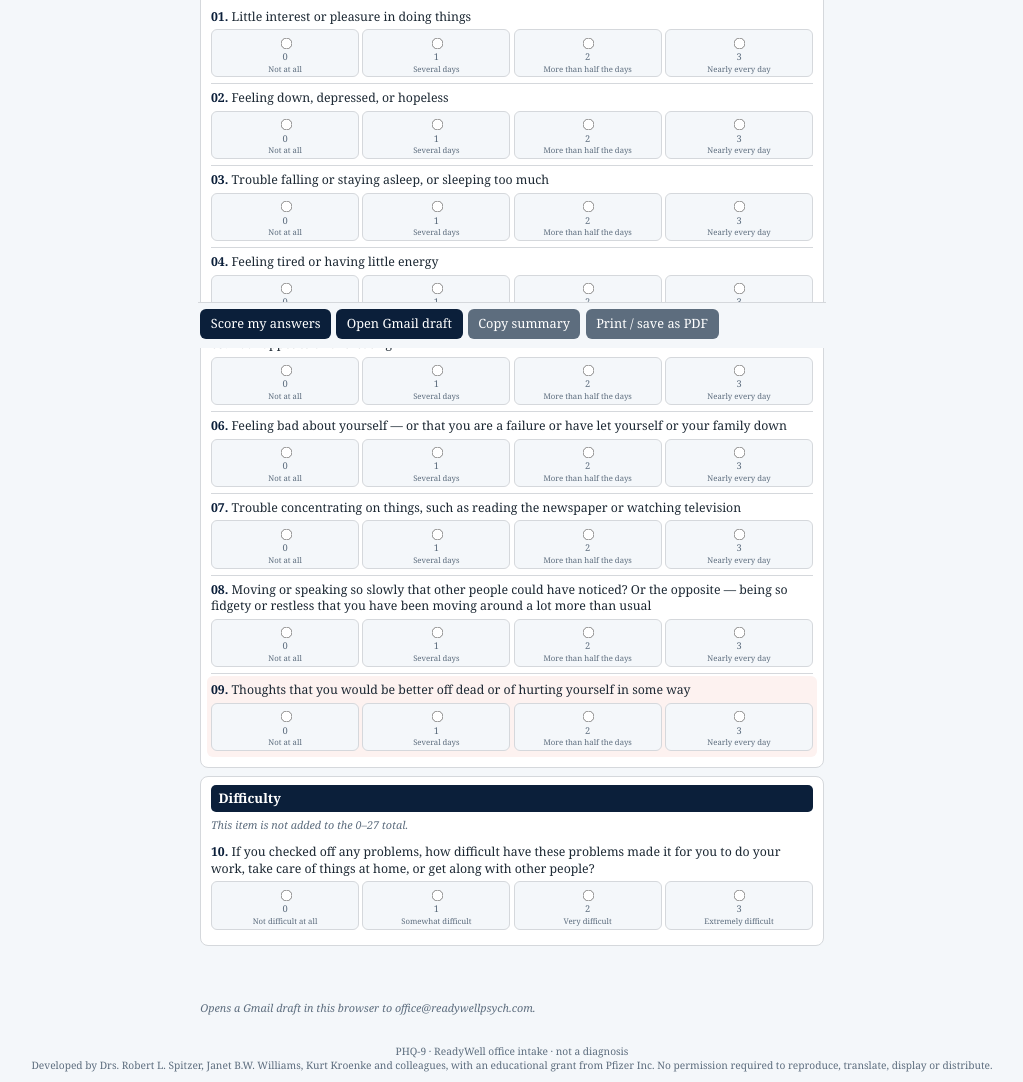
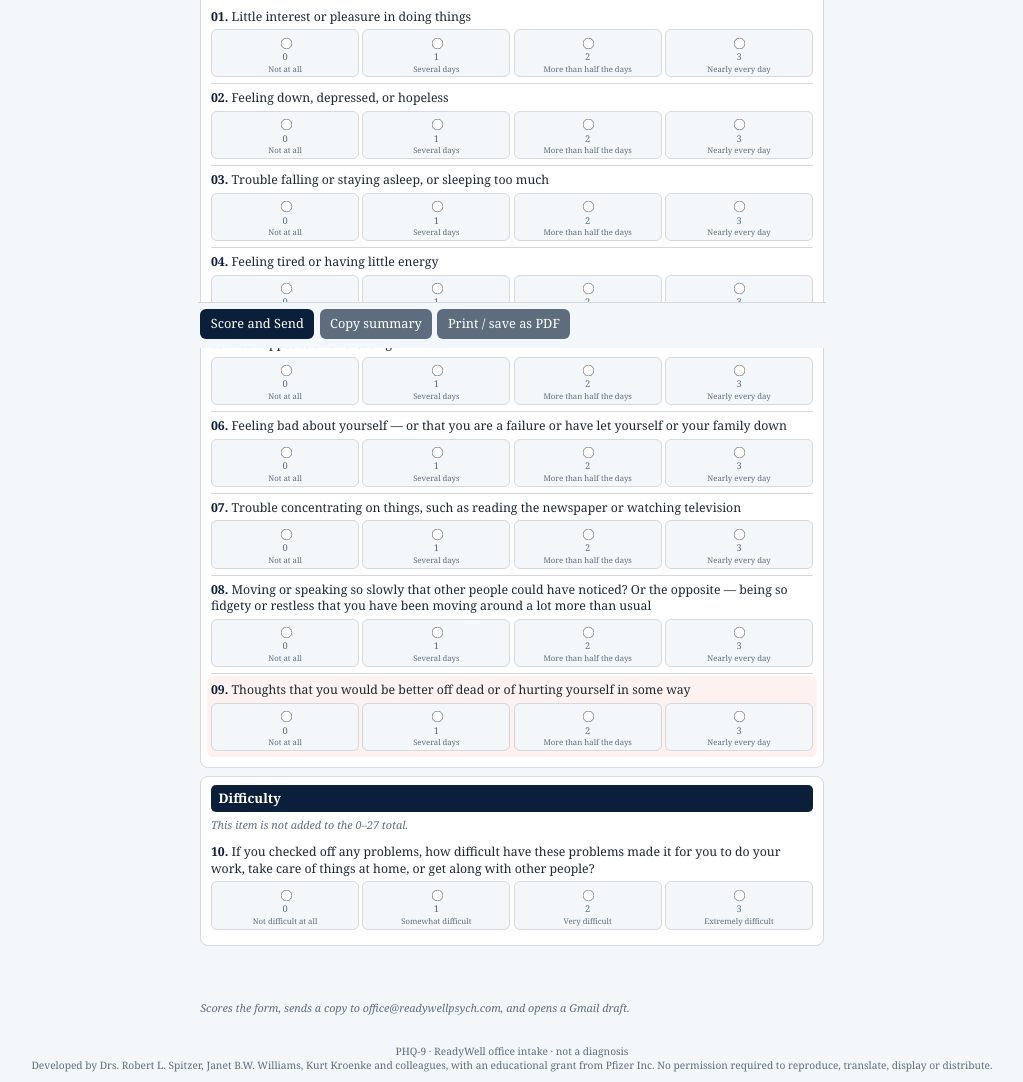
Before and after one commit to bortniky-dotcom/scale-phq9-screener, a plain HTML site: page index.html in a window 1280 px wide. Shown: the part 452-1534 px from the top of the page, without its empty margins (128-1151 px from the left). Drawn offline with Linux system fonts and the light colour scheme.

Commit message:
Blend Score and Gmail into Score and Send

```diff
--- a/index.html
+++ b/index.html
@@ -90,12 +90,11 @@
       </div>
 
       <div class="actions sticky">
-        <button type="button" id="scoreBtn">Score my answers</button>
-        <button type="button" id="gmailBtn">Open Gmail draft</button>
+        <button type="button" id="scoreBtn">Score and Send</button>
         <button type="button" class="secondary" id="copyBtn">Copy summary</button>
         <button type="button" class="secondary" id="printBtn">Print / save as PDF</button>
       </div>
-      <p class="hint">Opens a Gmail draft in this browser to office@readywellpsych.com.</p>
+      <p class="hint">Scores the form, sends a copy to office@readywellpsych.com, and opens a Gmail draft.</p>
     </form>
 
     <div class="card" id="results">
```
